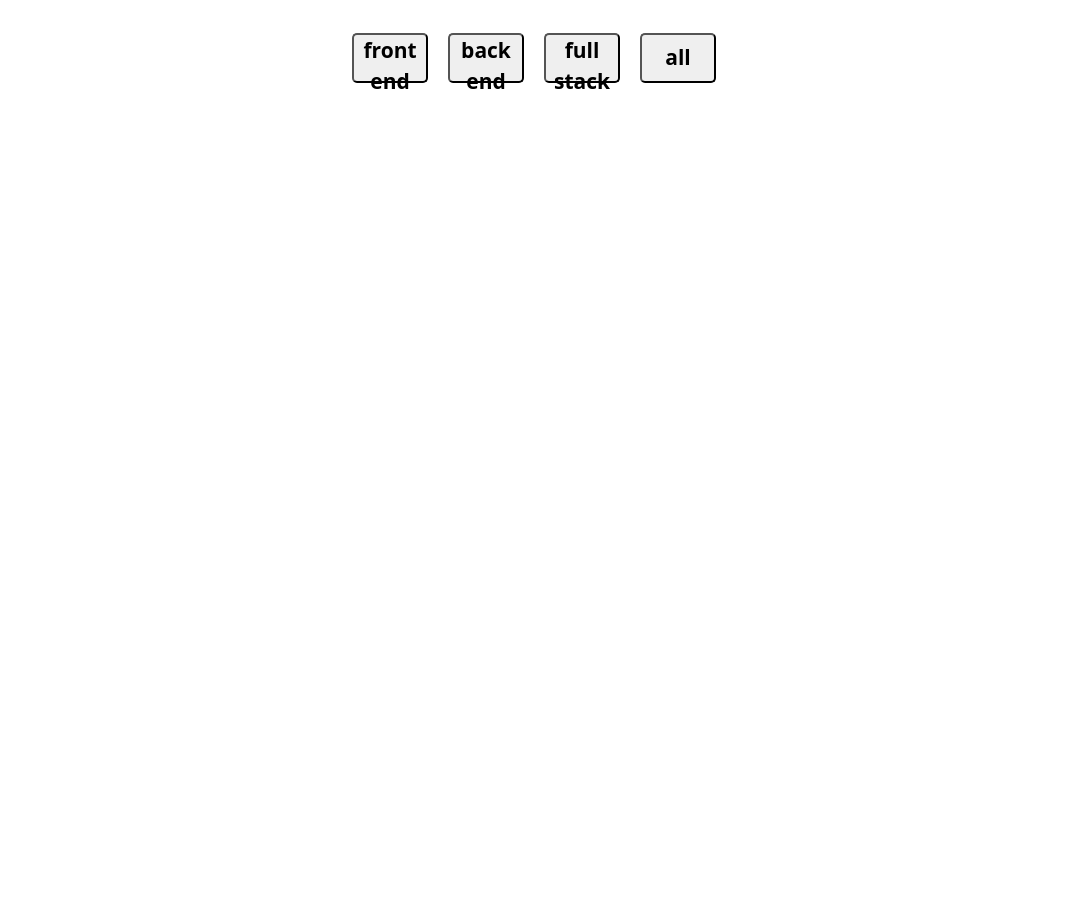
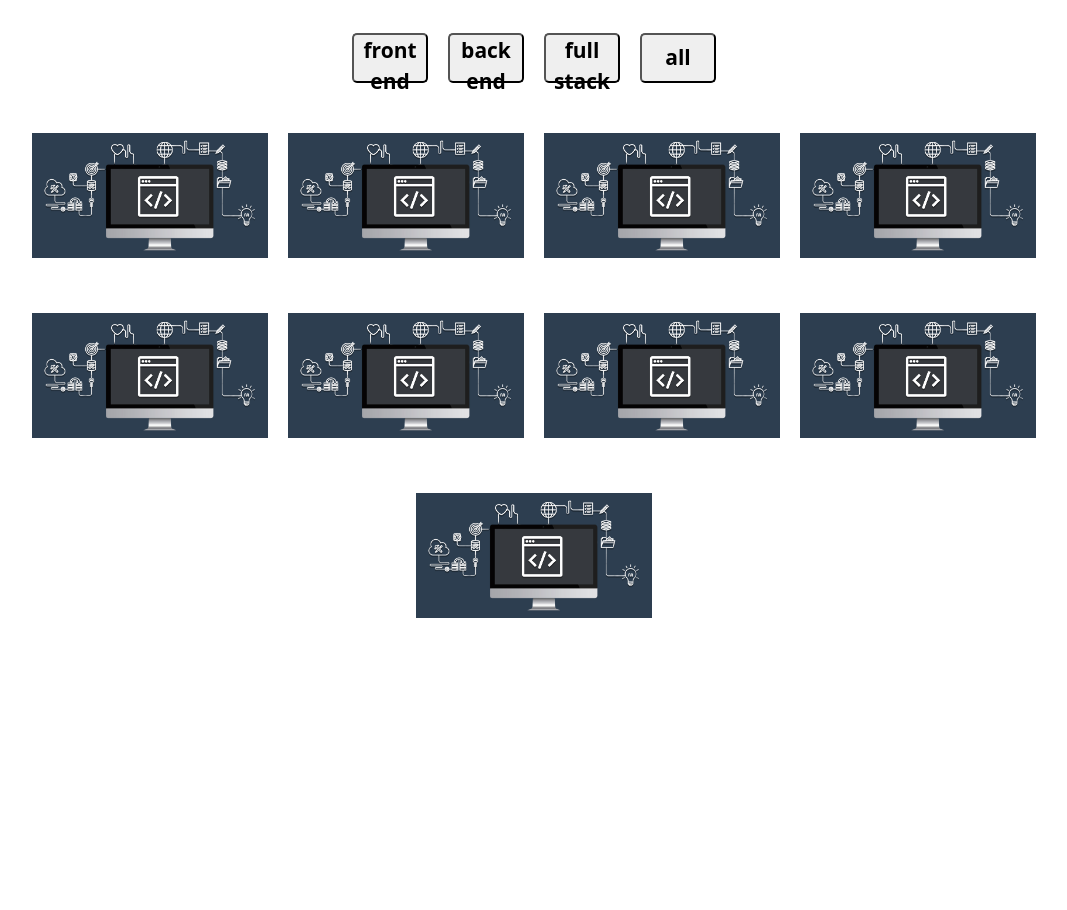
Before and after one commit to mohamedeltayar815/front-end-site, a plain HTML site: page index.html in a window 1280 px wide. Shown: the part 1600-2510 px from the top of the page, without its empty margins (106-1173 px from the left). Drawn offline with nearby package versions, Linux system fonts and the light colour scheme; the site is published under a folder, as on GitHub Pages, so addresses that start at the root find nothing; a web font is replaced by a local one.

Commit message:
Update index.html

```diff
--- a/index.html
+++ b/index.html
@@ -104,15 +104,15 @@
         <div class="title"><h2> *our projects* </h2></div>
         <div class="filter"><button class="febutton">front end</button><button class="bebutton">back end</button><button class="fsbutton">full stack</button><button class="allPicbutton">all</button></div>
 
-        <div class="fEFilter img "><img src="/images/What-is-back-end-development.jpg" alt=""></div>
-        <div class="fEFilter img"><img src="/images/What-is-back-end-development.jpg" alt=""></div>
-        <div class="fEFilter img"><img src="/images/What-is-back-end-development.jpg" alt=""></div>
-        <div class="bEFilter img"><img src="/images/What-is-back-end-development.jpg" alt=""></div>
-        <div class="bEFilter img"><img src="/images/What-is-back-end-development.jpg" alt=""></div>
-        <div class="bEFilter img"><img src="/images/What-is-back-end-development.jpg" alt=""></div>
-        <div class="fSFilter img"><img src="/images/What-is-back-end-development.jpg" alt=""></div>
-        <div class="fSFilter img"><img src="/images/What-is-back-end-development.jpg" alt=""></div>
-        <div class="fSFilter img"><img src="/images/What-is-back-end-development.jpg" alt=""></div>
+        <div class="fEFilter img "><img src="images/What-is-back-end-development.jpg" alt=""></div>
+        <div class="fEFilter img"><img src="images/What-is-back-end-development.jpg" alt=""></div>
+        <div class="fEFilter img"><img src="images/What-is-back-end-development.jpg" alt=""></div>
+        <div class="bEFilter img"><img src="images/What-is-back-end-development.jpg" alt=""></div>
+        <div class="bEFilter img"><img src="images/What-is-back-end-development.jpg" alt=""></div>
+        <div class="bEFilter img"><img src="images/What-is-back-end-development.jpg" alt=""></div>
+        <div class="fSFilter img"><img src="images/What-is-back-end-development.jpg" alt=""></div>
+        <div class="fSFilter img"><img src="images/What-is-back-end-development.jpg" alt=""></div>
+        <div class="fSFilter img"><img src="images/What-is-back-end-development.jpg" alt=""></div>
 
     </section>
     <Section id="pie-chart">
```
